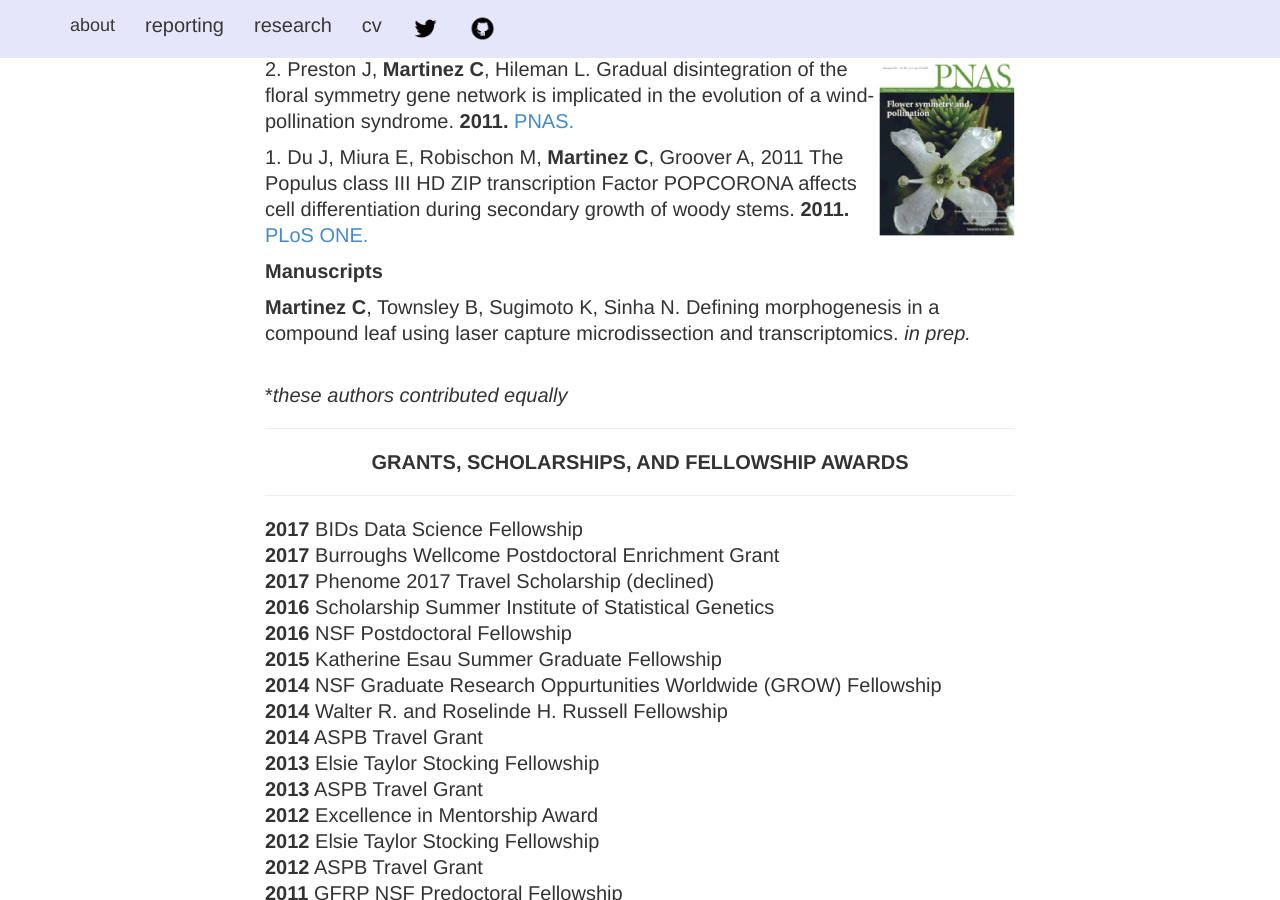
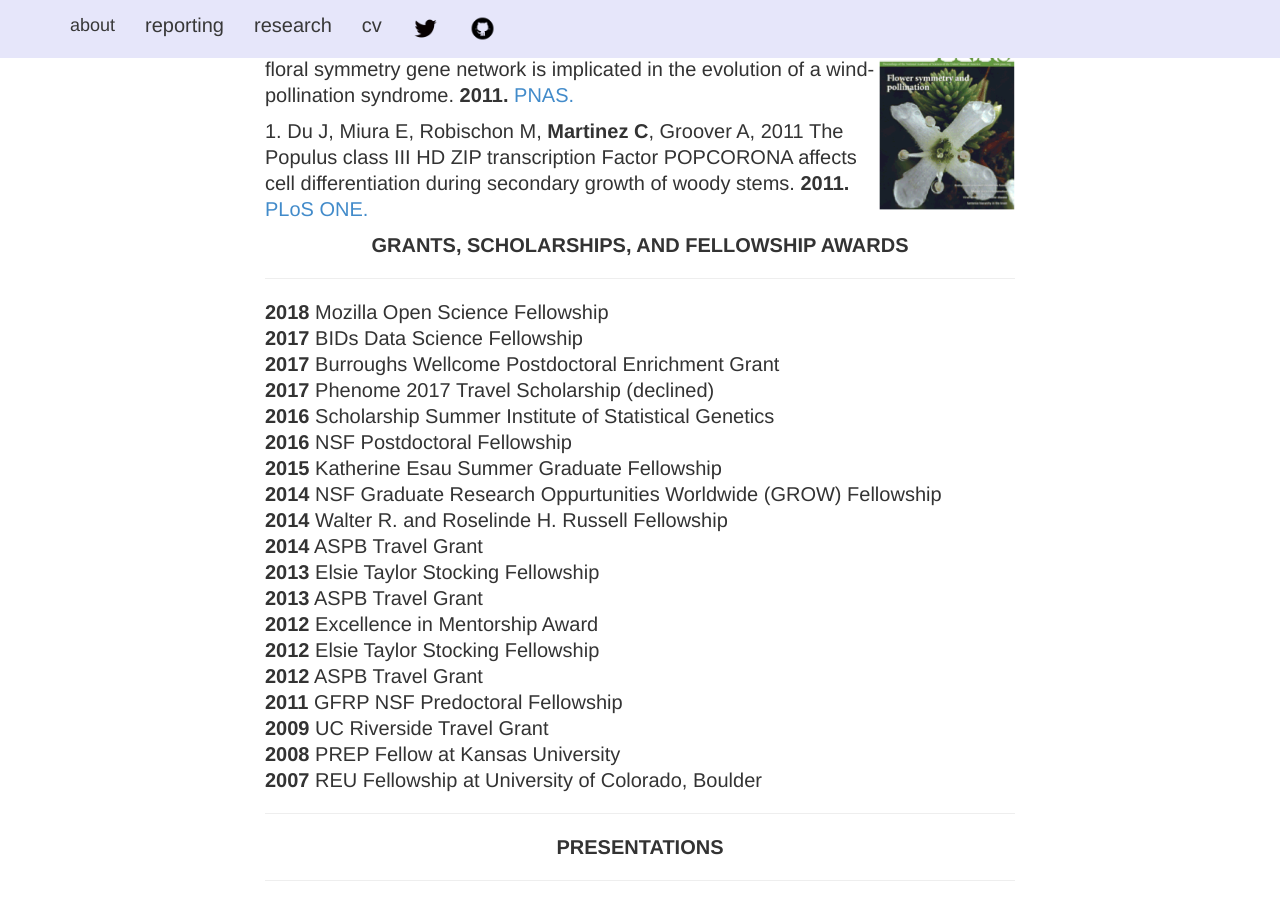
Before and after one commit to iamciera/creports, a Jekyll site: the page built from cv/index.html, in a window 1280 px wide and 900 px high, scrolled down 2183 px. Built offline with Jekyll 4.4.1, drawn with Linux system fonts in a browser that asks for light colours; nearby versions of some CDN libraries; some of the changed text lies outside the part shown.

Commit message:
added mozilla to cv

```diff
--- a/cv/index.html
+++ b/cv/index.html
@@ -12,7 +12,7 @@
         <div class="col-md-8">
 
 				<center><H1>Ciera C. Martinez</H1></center>
-				<center><H4>Berkeley Institute of Data Science Postdoc Fellow</H4></center>
+				<center><H4>Mozilla Science Postdoc Fellow</H4></center>
 				<center><H4>ciera.martinez@gmail.com</H4></center>
 				<p><center><small><a href="https://scholar.google.com/citations?user=JGUnmZoAAAAJ&hl=en&oi=ao"> Google Scholar Profile</a></small></center></p>
 				<hr />
@@ -77,14 +77,9 @@
 
 				<p>1.  Du J, Miura E, Robischon M, <strong>Martinez C</strong>, Groover A, 2011 The Populus class III HD ZIP transcription Factor POPCORONA affects cell differentiation during secondary growth of woody stems.<strong> 2011.</strong><a href="http://www.plosone.org/article/info%3Adoi%2F10.1371%2Fjournal.pone.0017458"> PLoS ONE. </a></p>
 
-				<p><strong>Manuscripts</strong>
-
-				<p><b>Martinez C</b>, Townsley B, Sugimoto K, Sinha N.</b> Defining morphogenesis in a compound leaf using laser capture microdissection and transcriptomics. <i>in prep.</i></p>
-				<br />*<i>these authors contributed equally</i></p>
-				<hr />
-
 				<center><strong>GRANTS, SCHOLARSHIPS, AND FELLOWSHIP AWARDS</strong></center>
 				<hr />
+				<b>2018</b>	  Mozilla Open Science Fellowship<br />
 				<b>2017</b>   BIDs Data Science Fellowship<br />
 				<b>2017</b>   Burroughs Wellcome Postdoctoral Enrichment Grant<br />
 				<b>2017</b>   Phenome 2017 Travel Scholarship (declined)<br />
```
Also changed, not shown: other parts of cv/index.html (+1 -1 lines).
